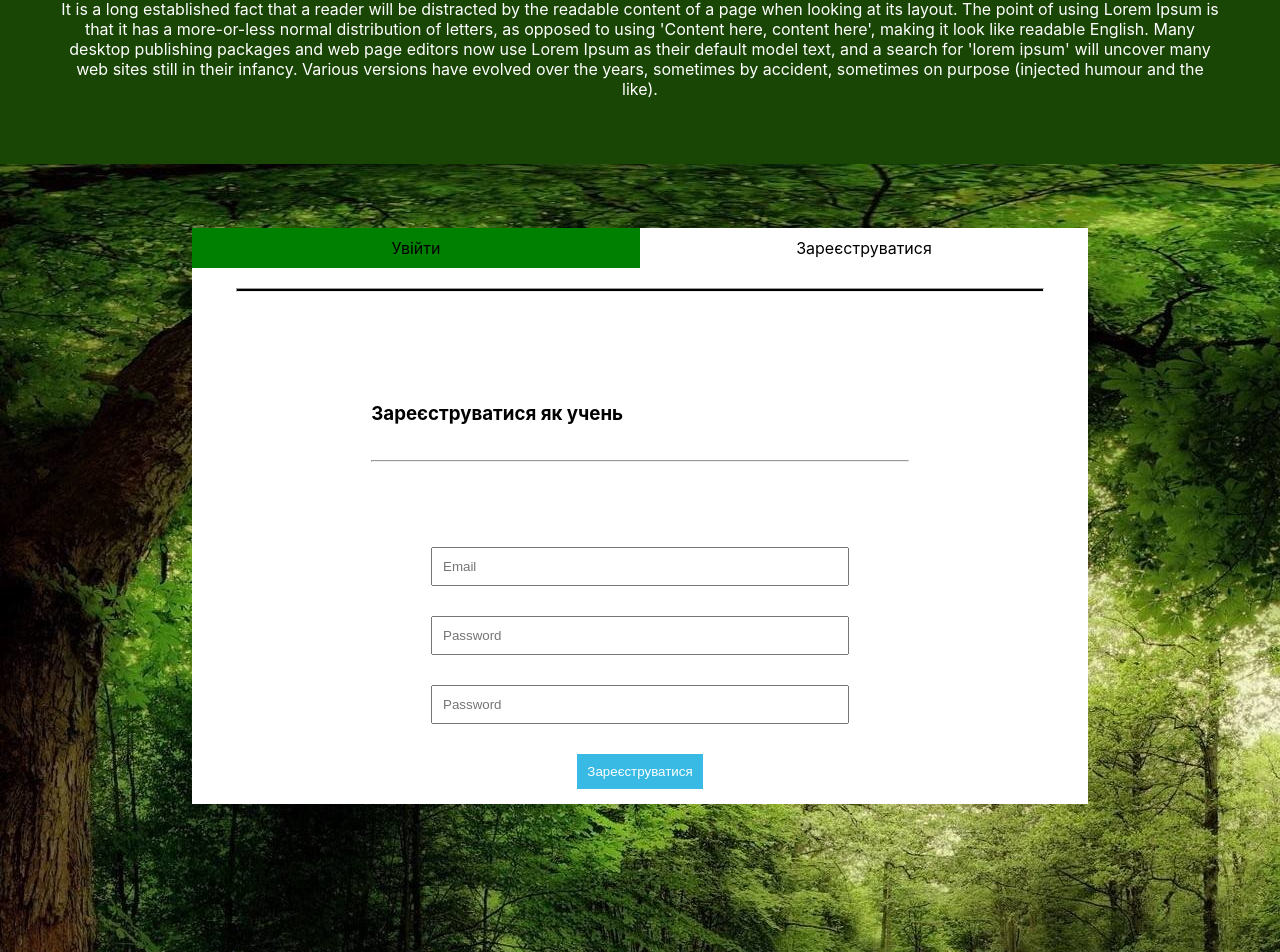
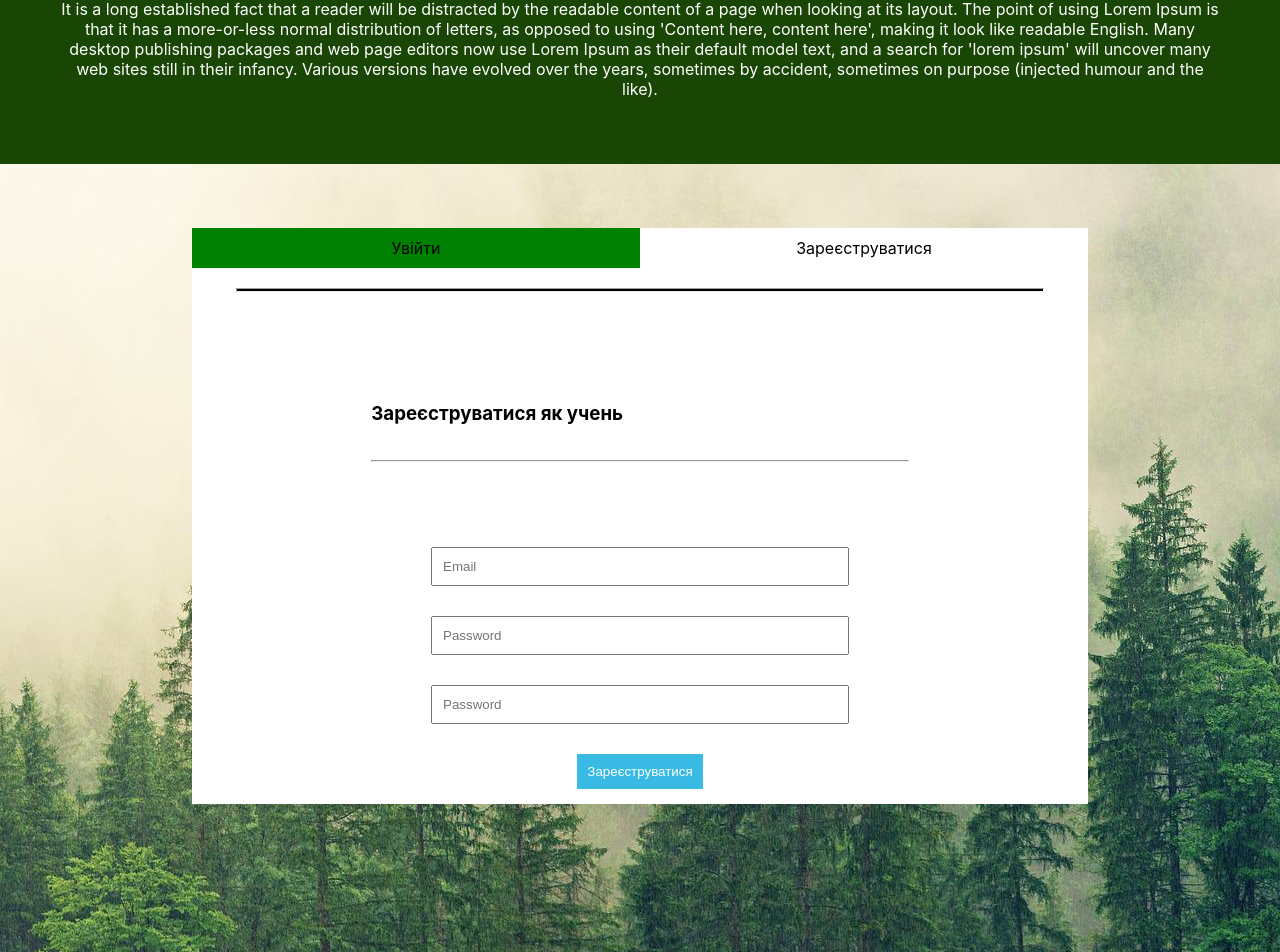
Before and after one commit to Markus-Astragor/schoolFront, a React (Create React App) app: page /register in a window 1280 px wide. Shown: the part 1409-2361 px from the top of the page. Built offline with nearby package versions, Linux system fonts and the light colour scheme.

Commit message:
change_picture

```diff
--- a/src/Components/Login_register/Login_and_register.css
+++ b/src/Components/Login_register/Login_and_register.css
@@ -1,5 +1,6 @@
 .Login_and_register{
-    background-image: url('../../images/Log_register_images/forest.jfif');
+    background-image: url('../../images/Log_register_images/forest.jpg');
+    background-position: center;
     width: 100%;
     height: 100vh;
     position: relative;
```
Also changed, not shown: src/images/Log_register_images/forest.jpg (added), src/images/Log_register_images/forest1.jfif (renamed from src/images/Log_register_images/forest.jfif).
